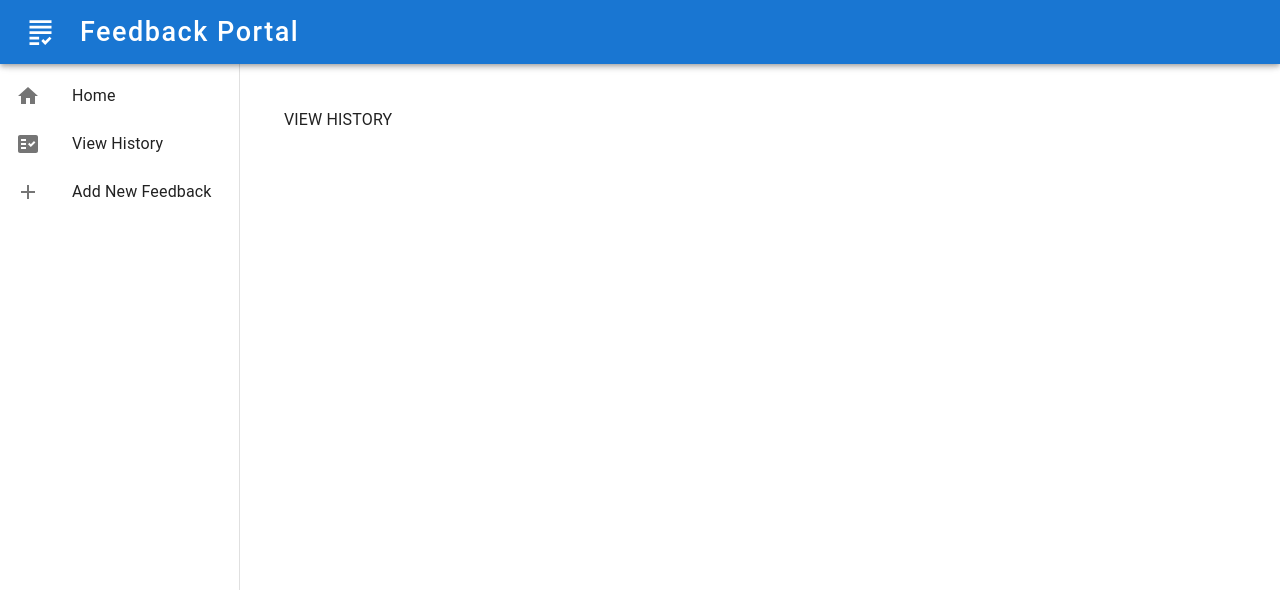
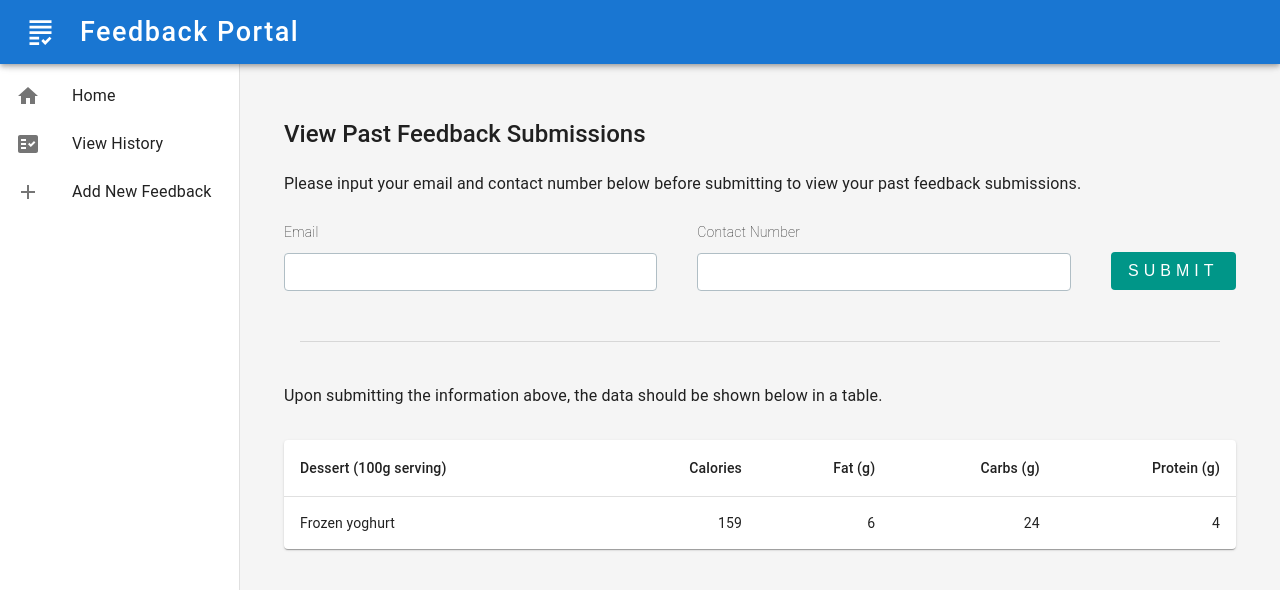
Before and after one commit to Allysonooi/gt-frontend, a React (Create React App) app: page /view in a window 1280 px wide. Shown: the top 590 px of the page. Built offline with nearby package versions, Linux system fonts and the light colour scheme; the HTML template or start-up script is replaced by a standard one.

Commit message:
Setup visuals for View History page

```diff
--- /dev/null
+++ b/src/components/common/CommonTable.tsx
@@ -0,0 +1,53 @@
+import Table from '@mui/material/Table';
+import TableBody from '@mui/material/TableBody';
+import TableCell from '@mui/material/TableCell';
+import TableContainer from '@mui/material/TableContainer';
+import TableHead from '@mui/material/TableHead';
+import TableRow from '@mui/material/TableRow';
+import Paper from '@mui/material/Paper';
+
+export default () => {
+  function createData(
+    name: string,
+    calories: number,
+    fat: number,
+    carbs: number,
+    protein: number,
+  ) {
+    return { name, calories, fat, carbs, protein };
+  }
+
+  const rows = [createData('Frozen yoghurt', 159, 6.0, 24, 4.0)];
+
+  return (
+    <TableContainer component={Paper}>
+      <Table sx={{ minWidth: 650 }} aria-label="simple table">
+        <TableHead>
+          <TableRow>
+            <TableCell>Dessert (100g serving)</TableCell>
+            <TableCell align="right">Calories</TableCell>
+            <TableCell align="right">Fat&nbsp;(g)</TableCell>
+            <TableCell align="right">Carbs&nbsp;(g)</TableCell>
+            <TableCell align="right">Protein&nbsp;(g)</TableCell>
+          </TableRow>
+        </TableHead>
+        <TableBody>
+          {rows.map((row) => (
+            <TableRow
+              key={row.name}
+              sx={{ '&:last-child td, &:last-child th': { border: 0 } }}
+            >
+              <TableCell component="th" scope="row">
+                {row.name}
+              </TableCell>
+              <TableCell align="right">{row.calories}</TableCell>
+              <TableCell align="right">{row.fat}</TableCell>
+              <TableCell align="right">{row.carbs}</TableCell>
+              <TableCell align="right">{row.protein}</TableCell>
+            </TableRow>
+          ))}
+        </TableBody>
+      </Table>
+    </TableContainer>
+  );
+};
--- a/src/components/form/FormFields.tsx
+++ b/src/components/form/NewSubmissionFormFields.tsx
@@ -13,6 +13,7 @@ export default () => {
 
   return (
     <form
+      className="newSubmissionForm"
       onSubmit={handleSubmit((data) => {
         alert(JSON.stringify(data));
       })}
--- /dev/null
+++ b/src/components/form/ViewSubmissionFormFields.tsx
@@ -0,0 +1,38 @@
+import { useForm } from 'react-hook-form';
+import Grid from '@mui/material/Grid';
+import { errorMessages } from 'constants/errorMessages';
+import { ITableFormData } from 'types/form';
+
+// TODO: Form logic can be more efficiently coded. E.g Controller
+export default () => {
+  const {
+    register,
+    handleSubmit,
+    formState: { errors },
+  } = useForm<ITableFormData>();
+
+  return (
+    <form
+      className="viewHistoryForm"
+      onSubmit={handleSubmit((data) => {
+        alert(JSON.stringify(data));
+      })}
+    >
+      <Grid container spacing={5}>
+        <Grid item xs={5}>
+          <label>Email</label>
+          <input {...register('email', { required: true })} />
+          {errors.email && <p>{errorMessages.invalidInput}</p>}
+        </Grid>
+        <Grid item xs={5}>
+          <label>Contact Number</label>
+          <input {...register('contactNo', { required: true })} />
+          {errors.contactNo && <p>{errorMessages.invalidInput}</p>}
+        </Grid>
+        <Grid item xs={2}>
+          <input type="submit" />
+        </Grid>
+      </Grid>
+    </form>
+  );
+};
--- a/src/components/layout/MainLayout.tsx
+++ b/src/components/layout/MainLayout.tsx
@@ -11,7 +11,10 @@ export default ({ children }: { children: ReactNode }) => {
       <CssBaseline />
       <TopBar />
       <SideMenuBar />
-      <Box component="main" sx={{ flexGrow: 1, p: 3 }}>
+      <Box
+        component="main"
+        sx={{ flexGrow: 1, p: 3, backgroundColor: '#f5f5f5' }}
+      >
         <Toolbar />
         <div className="pd20">{children}</div>
       </Box>
--- a/src/constants/formItems.tsx
+++ b/src/constants/newSubmissionFormItems.tsx
@@ -1,7 +1,7 @@
 import React from 'react';
 import { IFormItem } from 'types/form';
 
-const formItems: IFormItem[] = [
+const newSubmissionFormItems: IFormItem[] = [
   {
     label: 'Name',
     keyName: 'name',
@@ -29,4 +29,4 @@ const formItems: IFormItem[] = [
   },
 ];
 
-export default formItems;
+export default newSubmissionFormItems;
--- a/src/constants/routes.tsx
+++ b/src/constants/routes.tsx
@@ -6,7 +6,7 @@ import PublishedWithChangesIcon from '@mui/icons-material/PublishedWithChanges';
 import Home from 'pages/Home';
 import AddFeedback from 'pages/AddFeedback';
 import SubmittedFeedback from 'pages/SubmittedFeedback';
-import ViewHistory from 'pages/ViewHistory';
+import ViewHistory from 'pages/ViewFeedback';
 import { IRoute } from 'types/routes';
 
 const routes: IRoute[] = [
--- a/src/index.css
+++ b/src/index.css
@@ -20,12 +20,15 @@ li {
   padding: 20px;
 }
 
-/* ------- FORM ------- */
+.MuiBox-root {
+  height: 100vh;
+}
 
-form {
-  max-width: 700px;
-  /* margin: 0 auto; */
+.MuiTypography-h5 {
+  font-weight: 500 !important;
 }
+
+/* ------- GENERAL FORM ------- */
 
 form p {
   color: #d32f2f;
@@ -38,8 +41,14 @@ form p::before {
   content: '⚠ ';
 }
 
-form input,
-form textarea {
+/* ------- ADD SUBMISSION FORM ------- */
+
+.newSubmissionForm {
+  max-width: 700px;
+}
+
+.newSubmissionForm input,
+.newSubmissionForm textarea {
   display: block;
   box-sizing: border-box;
   width: 100%;
@@ -50,7 +59,7 @@ form textarea {
   font-size: 14px;
 }
 
-form label {
+.newSubmissionForm label {
   line-height: 2;
   text-align: left;
   display: block;
@@ -60,7 +69,7 @@ form label {
   font-weight: 200;
 }
 
-form input[type='submit'] {
+.newSubmissionForm input[type='submit'] {
   background: #009688;
   color: white;
   text-transform: uppercase;
@@ -72,13 +81,59 @@ form input[type='submit'] {
   letter-spacing: 10px;
 }
 
-form input[type='submit']:hover {
+.newSubmissionForm input[type='submit']:hover {
   background: #00695f;
 }
 
-form input[type='submit']:active {
+.newSubmissionForm input[type='submit']:active {
   transition: 0.3s all;
   transform: translateY(3px);
   border: 1px solid transparent;
   opacity: 0.8;
 }
+
+/* ------- VIEW PAST SUBMISSION  ------- */
+
+.viewHistoryForm input {
+  display: block;
+  box-sizing: border-box;
+  width: 100%;
+  border-radius: 4px;
+  border: 1px solid #b0bec5;
+  padding: 10px 15px;
+  margin-bottom: 10px;
+  font-size: 14px;
+}
+
+.viewHistoryForm label {
+  line-height: 2;
+  text-align: left;
+  display: block;
+  margin-bottom: 7px;
+  margin-top: 20px;
+  font-size: 14px;
+  font-weight: 200;
+}
+
+.viewHistoryForm input[type='submit'] {
+  background: #009688;
+  color: white;
+  text-transform: uppercase;
+  border: none;
+  margin-top: 54px;
+  padding: 10px;
+  font-size: 16px;
+  font-weight: 100;
+  letter-spacing: 5px;
+}
+
+.viewHistoryForm input[type='submit']:hover {
+  background: #00695f;
+}
+
+.viewHistoryForm input[type='submit']:active {
+  transition: 0.3s all;
+  transform: translateY(3px);
+  border: 1px solid transparent;
+  opacity: 0.8;
+}
--- a/src/pages/AddFeedback.tsx
+++ b/src/pages/AddFeedback.tsx
@@ -3,14 +3,14 @@ import { useForm } from 'react-hook-form';
 import { IFormData } from 'types/form';
 import { errorMessages } from 'constants/errorMessages';
 import Title from 'components/styled/Title';
-import FormFields from 'components/form/FormFields';
+import NewSubmissionFormFields from 'components/form/NewSubmissionFormFields';
 
 // TODO: Form logic can be more efficiently coded.
 export default () => {
   return (
     <>
       <Title>Add New Feedback</Title>
-      <FormFields />
+      <NewSubmissionFormFields />
     </>
   );
 };
--- /dev/null
+++ b/src/pages/ViewFeedback.tsx
@@ -0,0 +1,29 @@
+import Title from 'components/styled/Title';
+import Divider from '@mui/material/Divider';
+import Typography from '@mui/material/Typography';
+import ViewSubmissionFormFields from 'components/form/ViewSubmissionFormFields';
+import CommonTable from 'components/common/CommonTable';
+
+export default () => {
+  return (
+    <>
+      <div style={{ paddingBottom: '40px' }}>
+        <Title>View Past Feedback Submissions</Title>
+        <Typography variant="subtitle1">
+          Please input your email and contact number below before submitting to
+          view your past feedback submissions.
+        </Typography>
+        <ViewSubmissionFormFields />
+      </div>
+
+      <Divider variant="middle" />
+      <div style={{ paddingTop: '40px' }}>
+        <Typography variant="subtitle1" sx={{ paddingBottom: '30px' }}>
+          Upon submitting the information above, the data should be shown below
+          in a table.
+        </Typography>
+        <CommonTable />
+      </div>
+    </>
+  );
+};
--- a/src/pages/ViewHistory.tsx
+++ /dev/null
@@ -1,5 +0,0 @@
-import React from 'react';
-
-export default () => {
-  return <div>VIEW HISTORY</div>;
-};
```
Also changed, not shown: src/types/form.d.ts (+6 -1 lines).
